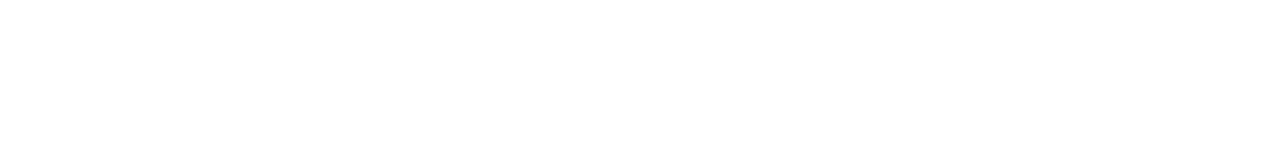
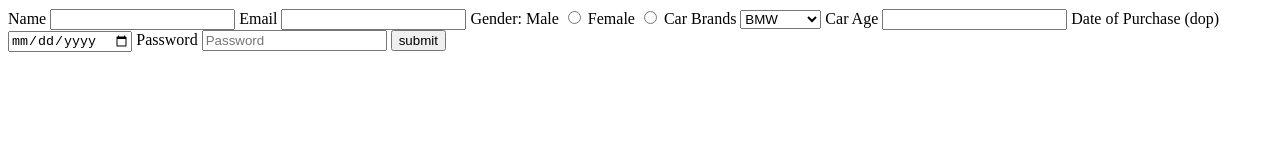
Before and after one commit to acciojob/car-insurance-form-Mayank17-stack, a website: page main.html in a window 1280 px wide. Drawn offline with Linux system fonts and the light colour scheme.

Commit message:
created a submission

```diff
--- a/main.html
+++ b/main.html
@@ -10,7 +10,44 @@
 	<!-- the entire body must be written by student -->
     <script type="text/javascript" src="./script.js">
 </script>
+		<form method="post">
+		 <label for="name">Name</label>
+		<input type="text" id="name" required>
 
+		 <label for="email">Email</label>
+		<input type="Email" id="email"  required>
+
+		<label>Gender:</label>
+
+		<label for="gender_m">Male</label>
+		 <input type="radio" id="gender_m" required>
+
+
+		<label for="gender_f">Female</label>
+		<input type="radio" id="gender_f" required>
+
+		 <label for="cars">Car Brands</label>
+
+              <select id="cars" required>
+
+                   <option value="BMW">BMW</option>
+                 <option value="Audi">Audi</option>
+                  <option value="Mercedez">Mercedez</option>
+             </select>
+
+         <label for="carage">Car Age</label>
+		<input type="number" id="carage"required>
+
+		<label for="dob">Date of Purchase (dop)</label>
+		<input type="Date" id="dob"  required>
+
+
+	   <label for="password">Password</label>
+	   <input type="Password" id="password" placeholder="Password" required>
+
+		<button type="submit">submit</button>
+
+	</form>
 </body>
 
 </html>
```
